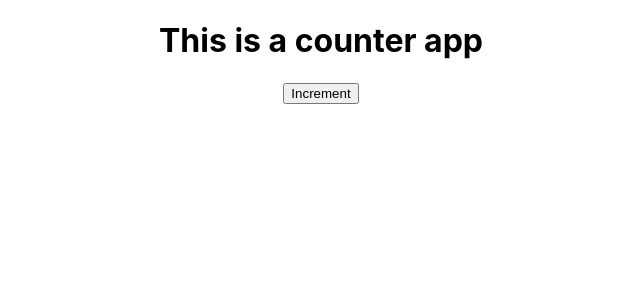
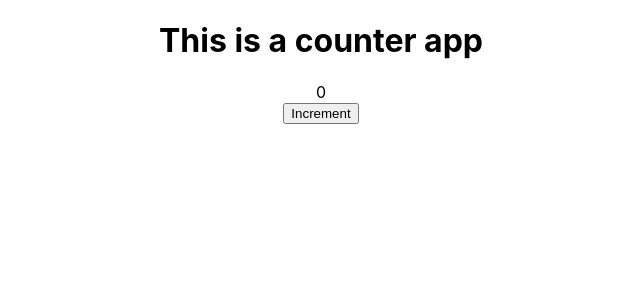
Before and after one commit to mishs/TDD-in-React, a React (Create React App) app in the folder tdd-practise-bifumes/: page / in a window 1280 px wide. Shown: the top 300 px of the page, without its empty margins (319-959 px from the left). Built offline with nearby package versions, Linux system fonts and the light colour scheme.

Commit message:
State test of the counter made to now pass

```diff
--- a/tdd-practise-bifumes/src/App.js
+++ b/tdd-practise-bifumes/src/App.js
@@ -3,9 +3,11 @@ import logo from "./logo.svg";
 import "./App.css";
 
 function App() {
+  const [counter, setcounter] = React.useState(0);
   return (
     <div className="App">
       <h1>This is a counter app</h1>
+      <div id="counter-value">{counter}</div>
       <button id="increment-btn">Increment</button>
     </div>
   );
```
